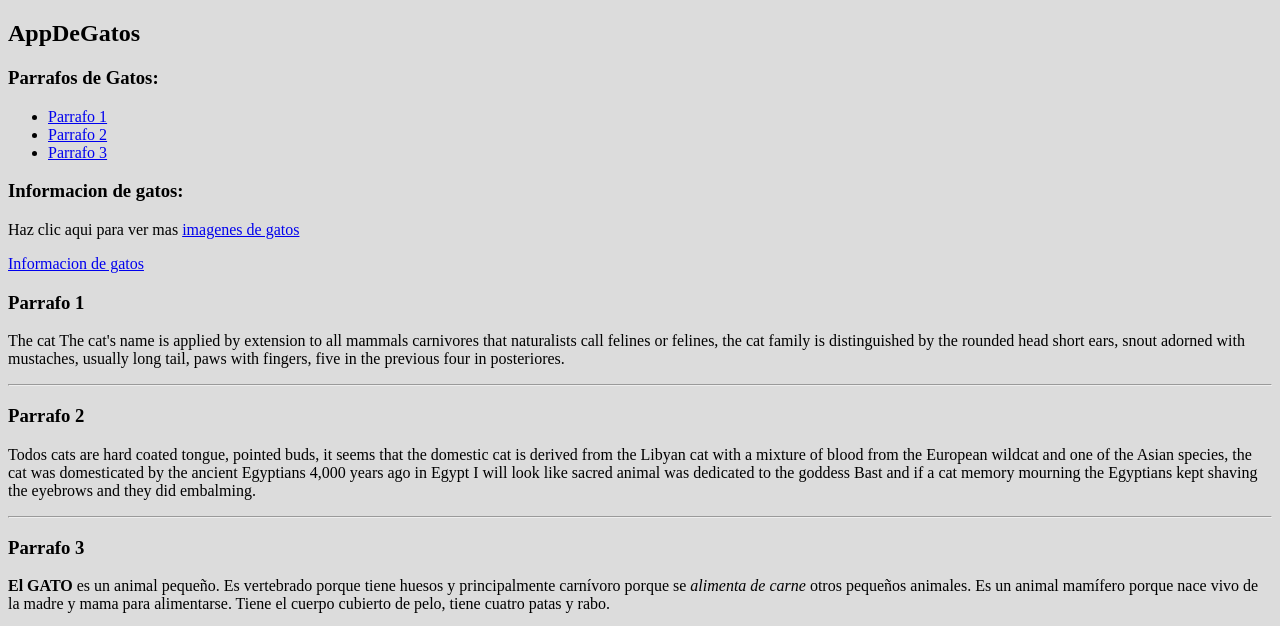
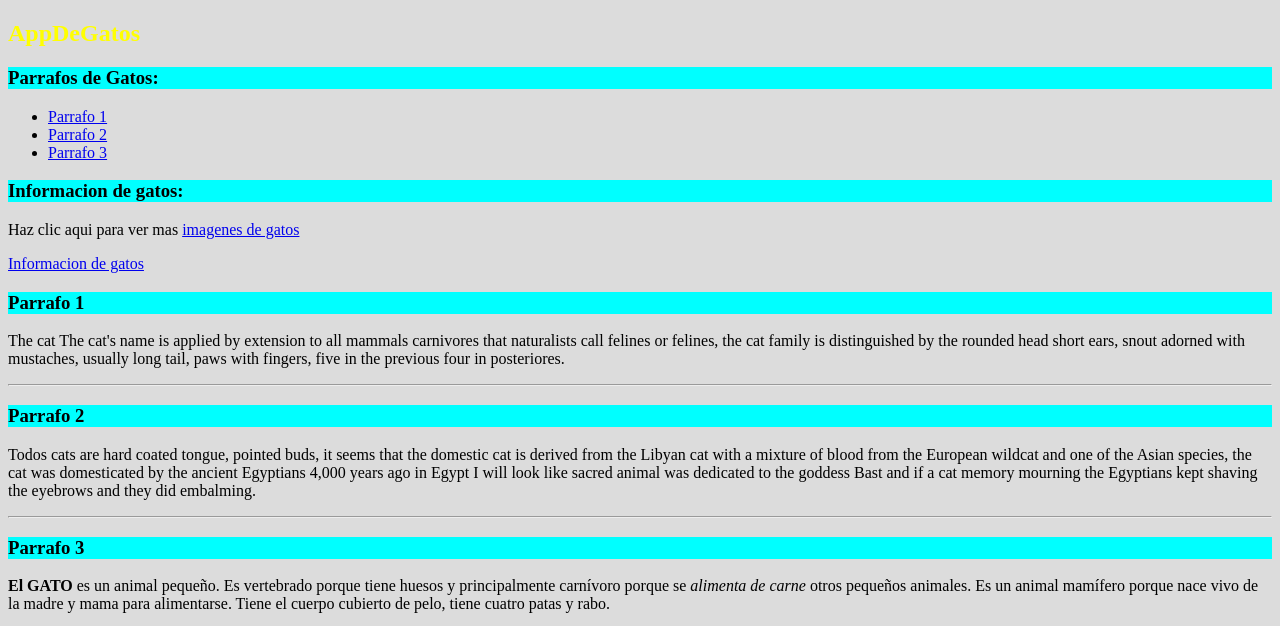
Before and after one commit to sara-34/html-css, a plain HTML site: page html-css/index.html in a window 1280 px wide. Shown: the top 626 px of the page. Drawn offline with Linux system fonts and the light colour scheme; grey boxes are pictures that could not be loaded; a web font is replaced by a local one.

Commit message:
modificando actividades

```diff
--- a/html-css/style.css
+++ b/html-css/style.css
@@ -134,5 +134,24 @@ a[href="https://www.freecodecamp.org/ "]{
 }*/
 
 body{
-  background-color: gainsboro;
+  background-color: gainsboro ;
 }
+
+
+
+h2{
+  color: #ff0;
+
+}
+
+h3{
+  background-color: rgb(0, 255, 255);
+}
+
+/*Creacion de variables css:
+--pinguino-barriga: gray;
+*/
+
+/*Valor de respaldo
+background: var(--variable, respaldo(color));
+*/
```
Also changed, not shown: html-css/ejemplo.html (+1 -1 lines), html-css/estiloejemplo.css (+17 -0 lines).
